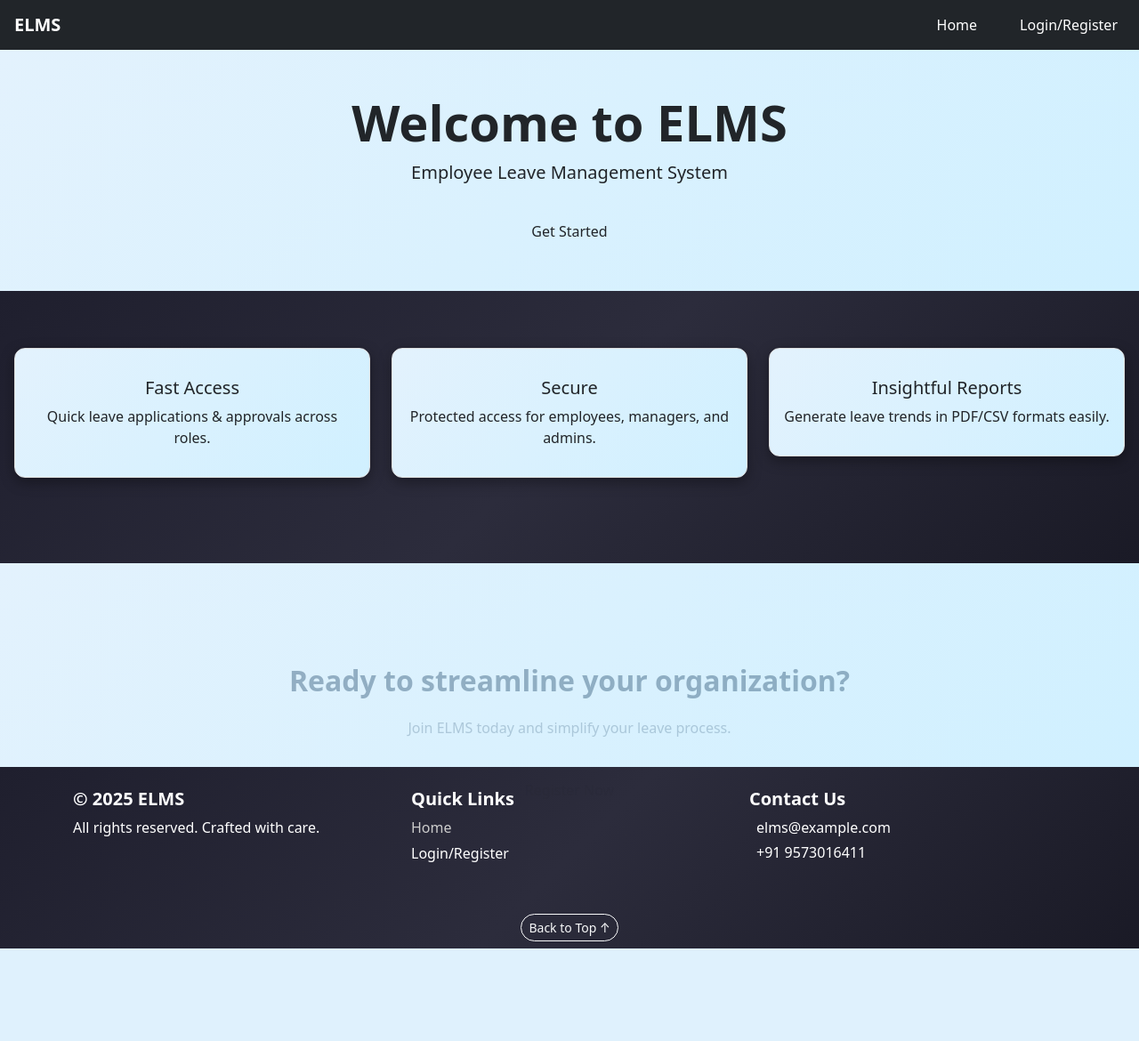
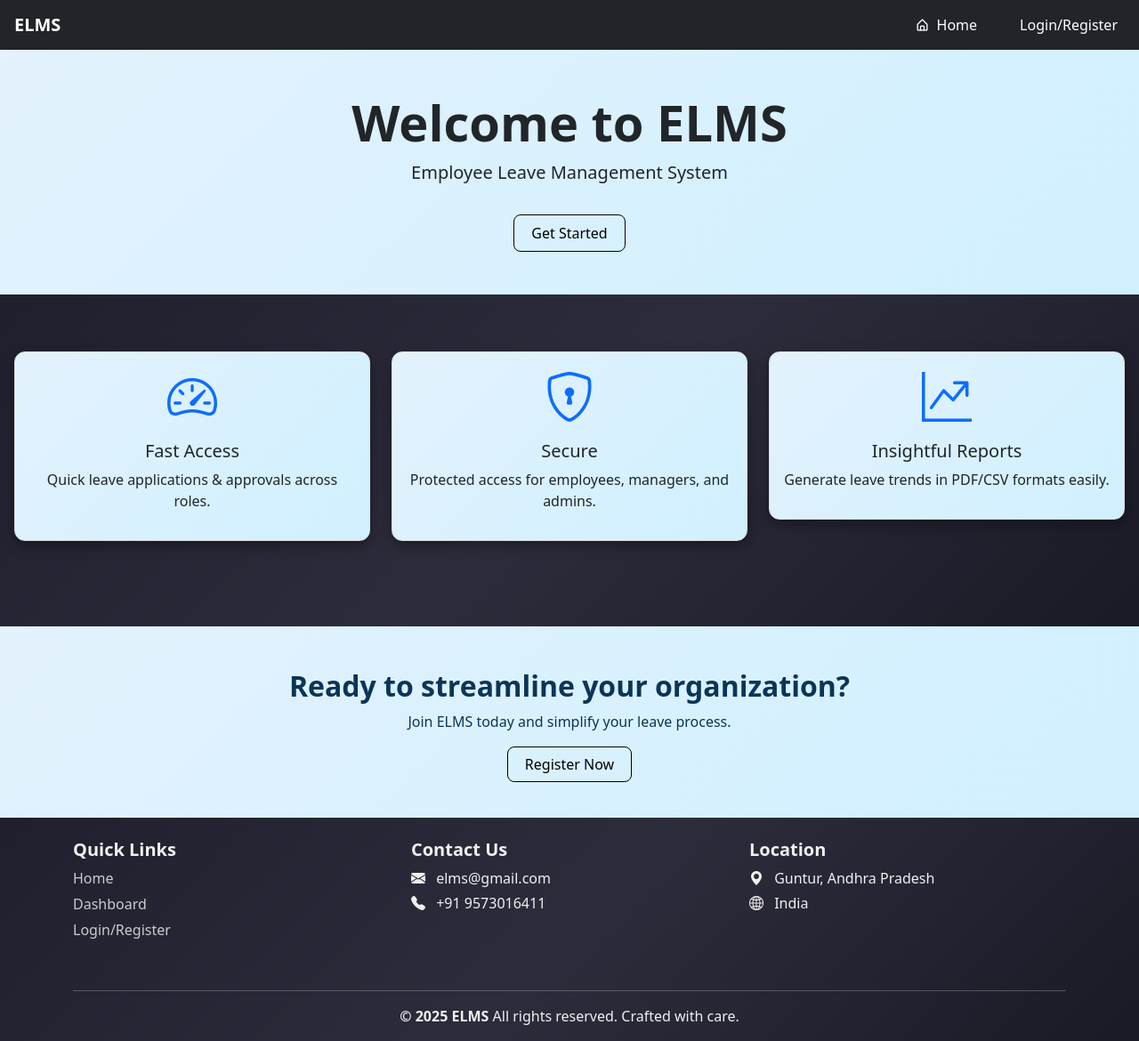
Before and after one commit to CodeByNavadeep/ELMS, a Flask app: page / in a window 1280 px wide. Shown: the whole page at 89% size. Before the commit the page ends 1066 px from the top, so only its background shows below. Run offline with Flask 3, Linux system fonts and the light colour scheme; some libraries are stand-ins or nearby versions.

Commit message:
modified css and added icons

```diff
--- a/static/css/style.css
+++ b/static/css/style.css
@@ -7,27 +7,6 @@
     background: linear-gradient(135deg, #e3f2fd, #d0f0ff);
     display: flex;
     flex-direction: column;
-  }
-   @keyframes appear{
-    from{
-      opacity: 0;
-      transform: translateY(100px);
-    }
-    to{
-      opacity:1;
-      transform: translateY(0px);
-    }
-  }
-
-  .auto{
-    animation: appear 0.5s linear;
-    animation-range: entry 0% cover 35%;
-  }
-
-  .block{
-    animation: appear linear;
-    animation-timeline: view();
-    animation-range: entry 0% cover 40%;
   }
 
       .hero {
@@ -41,6 +20,16 @@
   justify-content: center;
   flex-direction: column;
 }
+
+.animation{
+    transition: color 0.3s ease;
+  }
+
+  .animation:hover{
+     transform: scale(0.95);
+  }
+
+
 .features {
   width: 100%;
   background: linear-gradient(135deg, #1f1f2e, #2c2c3c, #1a1a26);
@@ -66,40 +55,24 @@
 }
 
 .btn-style{
-  color: white;
+  color: black;
+  padding: 0.5rem 1.2rem 0.5rem;
+  border: 1px solid black;
+  border-radius: 8px;
+  text-decoration: none;
+  transition: color 0.3s ease;
+  transition: background-color 0.3s ease;
 }
 
-  footer {
-    background: linear-gradient(135deg, #1f1f2e, #2c2c3c, #1a1a26);
-    color: #f0f0f0;
-    margin-top: auto;
-  }
+.btn-style:hover,
+.btn-style:active{
+  color: white;
+  background-color: #2c2c3c;
+  border: none;
+  text-decoration: none;
+  transition: background-color 0.3s ease;
+}
 
   .btn-primary{
-    margin: 1rem 0;
+    margin: 1rem 1rem;
   }
-
-  .footer-link {
-    color: #ccc;
-    text-decoration: none;
-    display: block;
-    margin-bottom: 5px;
-    transition: color 0.3s ease;
-  }
-
-  .footer-link:hover {
-    color: #0dcaf0;
-  }
-
-  @media (max-width: 767px) {
-    footer .col-lg-4 {
-      text-align: center;
-
-    }
-  }
-
-
-  /* Optional: Smooth back-to-top hover */
-  .btn-outline-light:hover {
-    color: #000;
-  }
--- a/templates/admin_dashboard.html
+++ b/templates/admin_dashboard.html
@@ -4,7 +4,7 @@
 <h2>👑 Admin Dashboard</h2>
 
 <h4>👥 All Users</h4>
-<table class="table table-bordered">
+<table class="table table-bordered" style="overflow-x:auto;">
     <thead>
         <tr>
             <th>Username</th>
--- a/templates/base.html
+++ b/templates/base.html
@@ -6,6 +6,10 @@
       rel="stylesheet"
       href="https://cdn.jsdelivr.net/npm/bootstrap@5.3.0/dist/css/bootstrap.min.css"
     />
+    <!-- Boxicons CSS -->
+<link href='https://cdn.boxicons.com/fonts/basic/boxicons.min.css' rel='stylesheet'>
+<link href='https://cdn.boxicons.com/fonts/brands/boxicons-brands.min.css' rel='stylesheet'>
+
     <link rel="stylesheet" href="{{ url_for('static', filename='css/style.css') }}">
   </head>
   <body>
--- a/templates/footer.html
+++ b/templates/footer.html
@@ -1,14 +1,15 @@
 <!DOCTYPE html>
 <html lang="en">
 <head>
-  <meta charset="UTF-8">
-  <meta name="viewport" content="width=device-width, initial-scale=1.0">
-  <title>Document</title>
+  <meta charset="UTF-8" />
+  <meta name="viewport" content="width=device-width, initial-scale=1.0"/>
+  <title>ELMS Footer</title>
+  <link rel="stylesheet" href="https://cdn.jsdelivr.net/npm/bootstrap@5.3.0/dist/css/bootstrap.min.css"/>
+  <link rel="stylesheet" href="https://cdn.jsdelivr.net/npm/bootstrap-icons/font/bootstrap-icons.css"/>
   <style>
     footer {
       background: linear-gradient(135deg, #1f1f2e, #2c2c3c, #1a1a26);
       color: #f0f0f0;
-    margin-top: auto;
     }
 
     .footer-link {
@@ -26,77 +27,76 @@
     @media (max-width: 767px) {
       footer .col-lg-4 {
         text-align: center;
-
       }
     }
-
   </style>
 </head>
 <body>
+
   <!-- Footer -->
-    <footer class="bg-dark text-white pt-4 pb-2 mt-auto">
+  <footer class="pt-4 pb-2">
     <div class="container">
       <div class="row text-center text-lg-start">
-          <!-- Copyright -->
-          <div class="col-lg-4 mb-4">
-            <h5 class="fw-bold">© 2025 ELMS</h5>
-            <p class="mb-0">All rights reserved. Crafted with care.</p>
-          </div>
 
         <!-- Quick Links -->
         <div class="col-lg-4 mb-4">
           <h5 class="fw-bold">Quick Links</h5>
           <ul class="list-unstyled">
             <li><a href="/" class="footer-link">Home</a></li>
-              <li class="nav-item">
-              {% if current_user.role == 'Employee' %}
-              <a
-                class="nav-link"
-                href="/dashboard/employee"
-                >Dashboard</a
-              >
-              {% endif %} {% if current_user.role == 'Manager' %}
-              <a
-                class="nav-link"
-                href="/dashboard/manager"
-                >Dashboard</a
-              >
+            <li>
+              <!-- Jinja role-based dashboard link -->
+              <a class="footer-link"
+                 href="{% if current_user.role == 'Employee' %}
+                         {{ url_for('employee_dashboard') }}
+                       {% elif current_user.role == 'Manager' %}
+                         {{ url_for('manager_dashboard') }}
+                       {% else %}
+                         {{ url_for('admin_dashboard') }}
+                       {% endif %}">
+                Dashboard
+              </a>
+            </li>
+            {% if current_user.role in ['Manager', 'Admin', 'Employee'] %}
+              <li><a class="footer-link" href="/logout">Logout</a></li>
+            {% else %}
+              <li><a class="footer-link" href="/login">Login/Register</a></li>
             {% endif %}
-              {% if current_user.role == 'Admin' %}
-              <a
-                class="nav-link"
-                href="/dashboard/admin"
-                >Dashboard</a
-              >
-              {% endif %}
-
-          {% if current_user.role=='Manager'or current_user.role=='Admin' or current_user.role=='Employee' %}
-            <li class="nav-item"><a class="nav-link"
-              href="/logout">Logout</a></li>
-            {% else %}
-              <li class="nav-item"><a class="nav-link"
-              href="login">Login/Register</a></li>
-            {% endif%}
           </ul>
         </div>
 
         <!-- Contact Us -->
         <div class="col-lg-4 mb-4">
           <h5 class="fw-bold">Contact Us</h5>
-            <p class="mb-1"><i class="bi bi-envelope-fill me-2"></i>
-              elms@example.com</p>
+          <p class="mb-1"><i class="bi bi-envelope-fill me-2"></i> elms@gmail.com</p>
           <p><i class="bi bi-telephone-fill me-2"></i> +91 9573016411</p>
+        </div>
+
+        <!-- Location -->
+        <div class="col-lg-4 mb-4">
+          <h5 class="fw-bold">Location</h5>
+          <p class="mb-1"><i class="bi bi-geo-alt-fill me-2"></i> Guntur, Andhra Pradesh</p>
+          <p><i class="bi bi-globe2 me-2"></i> India</p>
         </div>
       </div>
 
-        <!-- Back to Top -->
+      <hr class="bg-light"/>
+
+      <!-- Copyright -->
+      <div class="text-center mb-2">
+        <p class="mb-0"><strong>© 2025 ELMS</strong> All rights reserved. Crafted with care.</p>
+      </div>
+
+      <!-- Optional: Back to Top -->
+      <!--
       <div class="text-center pt-3">
         <button onclick="window.scrollTo({ top: 0, behavior: 'smooth' })"
                 class="btn btn-outline-light btn-sm rounded-pill">
           Back to Top ↑
         </button>
       </div>
+      -->
     </div>
   </footer>
+
 </body>
 </html>
--- a/templates/home.html
+++ b/templates/home.html
@@ -3,7 +3,8 @@
 <section class="hero">
   <h1 class="display-4 fw-bold">Welcome to ELMS</h1>
   <p class="lead">Employee Leave Management System</p>
-  <a href="/dashboard" class="btn btn-custom mt-3">Get Started</a>
+  <a href="{{ url_for('employee_dashboard') }}" if current_user.role=='Employee' elif "{{ url_for('manager_dashboard') }}" if current_user.role==Manager else "{{ url_for('admin_dashboard') }}"
+   class="btn-style animation mt-3">Get Started</a>
 </section>
 
 <section class="features">
@@ -34,8 +35,8 @@
 
 <section class="cta">
   <h2 class="fw-bold block">Ready to streamline your organization?</h2>
-  <p class="block">Join ELMS today and simplify your leave process.</p>
-  <a href="/register" class="btn btn-custom mt-2 block">Register Now</a>
+  <p class="mb-4 block">Join ELMS today and simplify your leave process.</p>
+  <a href="/register" class="btn-style animation mt-4 block">Register Now</a>
 </section>
 
 {% endblock %}
--- a/templates/leave_history.html
+++ b/templates/leave_history.html
@@ -29,7 +29,7 @@
 </form>
 </div>
 
-<table class="table table-bordered table-striped">
+<table class="table table-bordered table-striped" style="overflow-x:auto;">
   <thead>
     <tr>
       <th>Reason</th>
--- a/templates/manager_dashboard.html
+++ b/templates/manager_dashboard.html
@@ -30,7 +30,7 @@
   </div>
 </form>
 
-<table class="table table-striped mb-5">
+<table class="table table-striped mb-5" style="overflow-x:auto;">
     <thead>
         <tr>
             <th>Employee</th>
--- a/templates/navbar.html
+++ b/templates/navbar.html
@@ -8,7 +8,6 @@
       rel="stylesheet"
       href="https://cdn.jsdelivr.net/npm/bootstrap@5.3.0/dist/css/bootstrap.min.css"
     />
-
     <script
       src="https://cdn.jsdelivr.net/npm/bootstrap@5.3.6/dist/js/bootstrap.bundle.min.js"
       integrity="sha384-j1CDi7MgGQ12Z7Qab0qlWQ/Qqz24Gc6BM0thvEMVjHnfYGF0rmFCozFSxQBxwHKO"
@@ -24,12 +23,11 @@
     color: white;
     margin-left: 2rem;
     font-weight: 500;
-    transition: color 0.3s ease;
   }
 
+
   .navbar-nav .nav-link:hover {
-    color: #0dcaf0; /* Bootstrap's cyan */
-    transform: scale(0.95);
+    color: #0dcaf0;
   }
   .offcanvas{
     background: linear-gradient(135deg, #1f1f2e, #2c2c3c, #1a1a26);
@@ -42,7 +40,6 @@
 
   .offcanvas-body .nav-link:active{
   color: cyan;
-  transform: scale(0.99);
   }
     </style>
   </head>
@@ -64,34 +61,36 @@
       <div
         class="collapse navbar-collapse justify-content-end d-none d-lg-flex">
         <ul class="navbar-nav">
-          <li class="nav-item"><a class="nav-link" href="/">Home</a></li>
-          <li class="nav-item">
+<li class="nav-item">
+  <a class="nav-link animation d-flex align-items-center" href="/">
+    <i class='bx bx-home-alt me-2'></i> Home
+  </a>
+</li>          <li class="nav-item">
               {% if current_user.role == 'Employee' %}
               <a
-                class="nav-link"
+                class="nav-link animation d-flex align-items-center"
                 href="/dashboard/employee"
-                >Employee Dashboard</a
-              >
+                >Employee Dashboard</a>
               {% endif %} {% if current_user.role == 'Manager' %}
               <a
-                class="nav-link"
+                class="nav-link animation"
                 href="/dashboard/manager"
                 >Manager Dashboard</a
               >
               {% endif %}
               {% if current_user.role == 'Admin' %}
               <a
-                class="nav-link"
+                class="nav-link animation"
                 href="/dashboard/admin"
                 >Admin Dashboard</a
               >
               {% endif %}
-
+          </li>
           {% if current_user.role=='Manager'or current_user.role=='Admin' or current_user.role=='Employee' %}
-            <li class="nav-item"><a class="nav-link"
+            <li class="nav-item"><a class="nav-link animation"
               href="/logout">Logout</a></li>
             {% else %}
-              <li class="nav-item"><a class="nav-link"
+              <li class="nav-item"><a class="nav-link animation"
               href="login">Login/Register</a></li>
             {% endif%}
 
@@ -109,14 +108,16 @@
       </div>
       <div class="offcanvas-body">
         <ul class="navbar-nav">
-          <li class="nav-item"><a class="nav-link"
-              href="/">Home</a></li>
           <li class="nav-item">
+  <a class="nav-link  d-flex align-items-center" href="/">
+    <i class='bx bx-home-alt me-2'></i> Home
+  </a>
+</li>
               {% if current_user.role == 'Employee' %}
               <a
-                class="nav-link"
+                class="nav-link d-flex align-items-center"
                 href="/dashboard/employee"
-                >Employee Dashboard</a
+                ><i class='bxr  bx-user-square me-2' ></i>  Employee Dashboard</a
               >
               {% endif %} {% if current_user.role == 'Manager' %}
               <a
@@ -133,11 +134,11 @@
               >
               {% endif %}
           {% if current_user.role=='Manager'or current_user.role=='Admin' or current_user.role=='Employee' %}
-            <li class="nav-item"><a class="nav-link"
-              href="/logout">Logout</a></li>
+            <li class="nav-item"><a class="nav-link d-flex align-items-center"
+              href="/logout"><i class='bxr  bx-user-x me-2'  ></i> Logout</a></li>
             {% else %}
-              <li class="nav-item"><a class="nav-link"
-              href="login">Login/Register</a></li>
+              <li class="nav-item"><a class="nav-link d-flex align-items-center"
+              href="login"><i class='bxr  bx-user-circle me-2'></i> Login/Register</a></li>
             {% endif%}
         </ul>
       </div>
```
Lines whose indentation alone changed are shown as unchanged.
